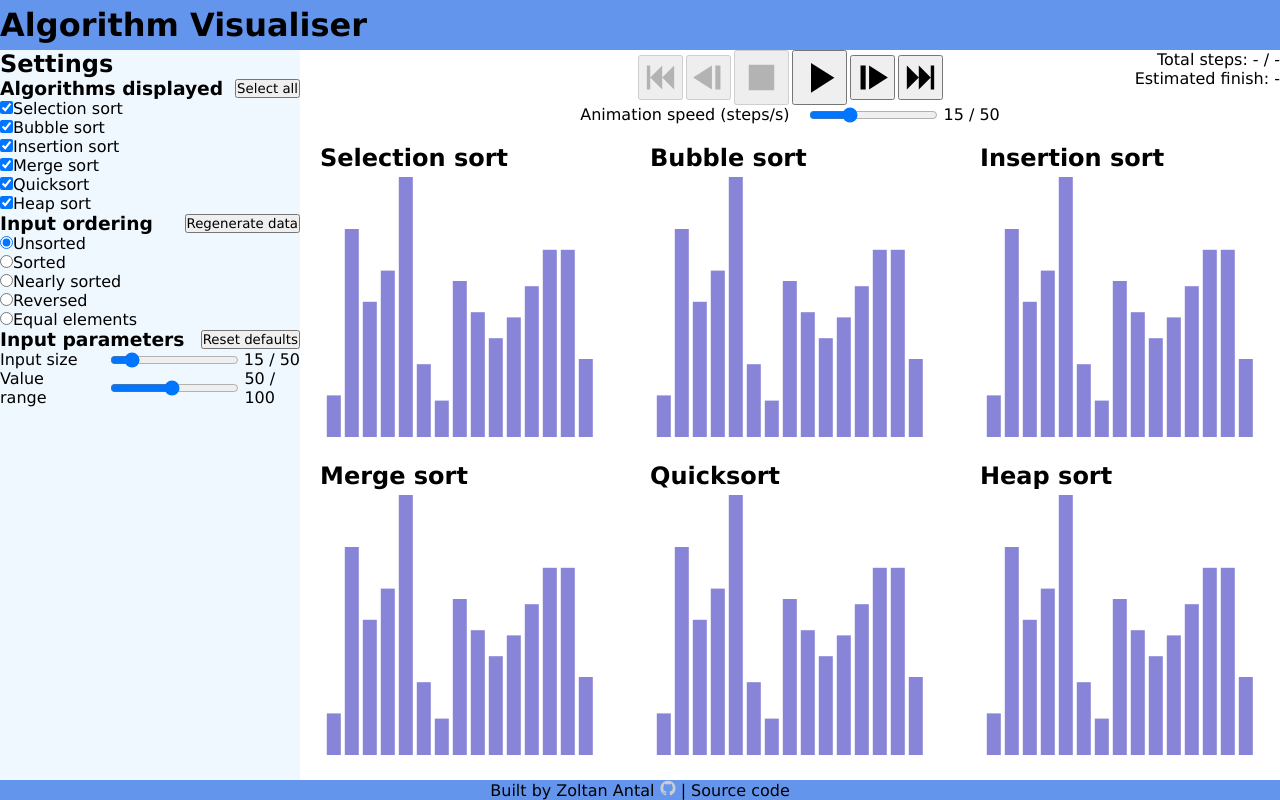
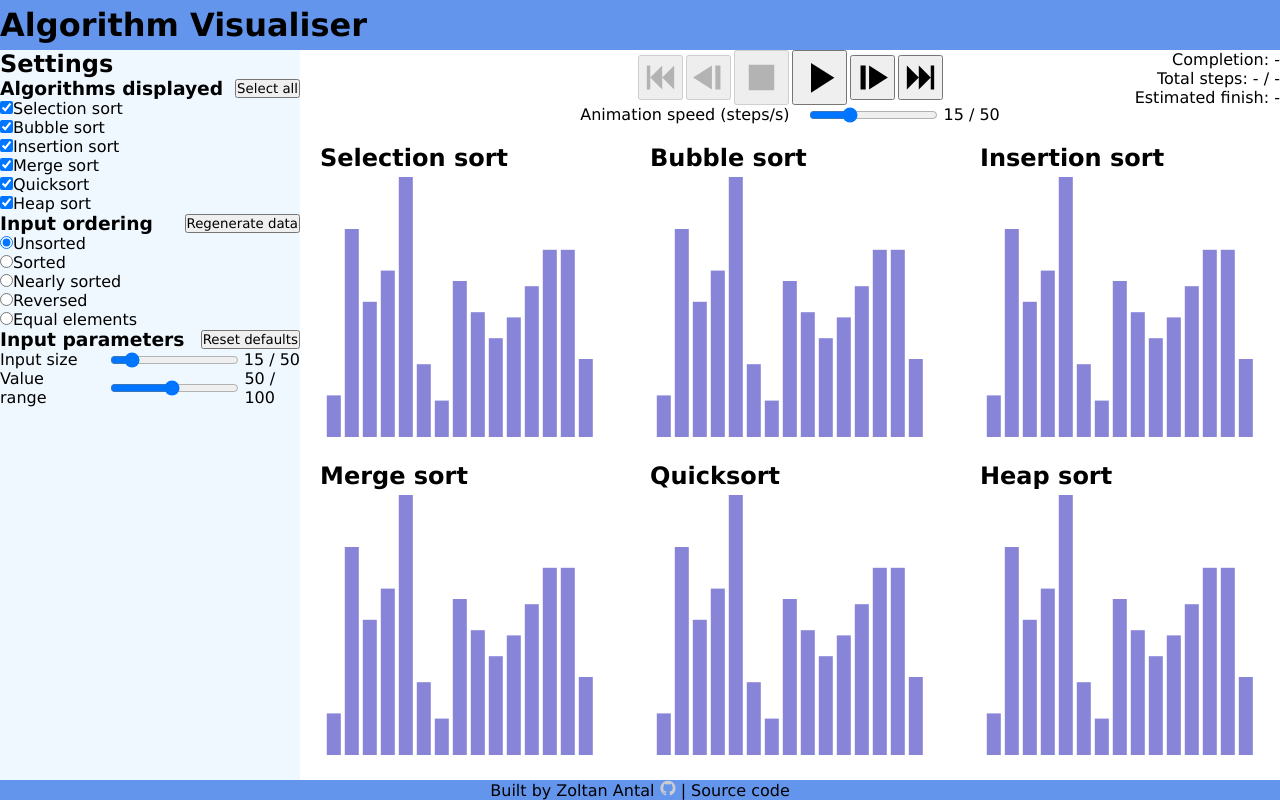
Before and after one commit to zoltan-antal/algorithm-visualiser, a React (Vite) app: page / in a window 1280 px wide. Built offline with nearby package versions, Linux system fonts and the light colour scheme.

Commit message:
Add completion percentage info

```diff
--- a/src/components/Main/VisualisationControls.tsx
+++ b/src/components/Main/VisualisationControls.tsx
@@ -220,6 +220,12 @@ const VisualisationControls = ({
       </div>
       <div className="info">
         <p>
+          Completion:{' '}
+          {n >= 0
+            ? Math.floor((currentStep.current / (n - 1)) * 100) + '%'
+            : '-'}
+        </p>
+        <p>
           Total steps: {currentStep.current ? currentStep.current : '-'} /{' '}
           {n >= 0 ? n - 1 : '-'}
         </p>
```
